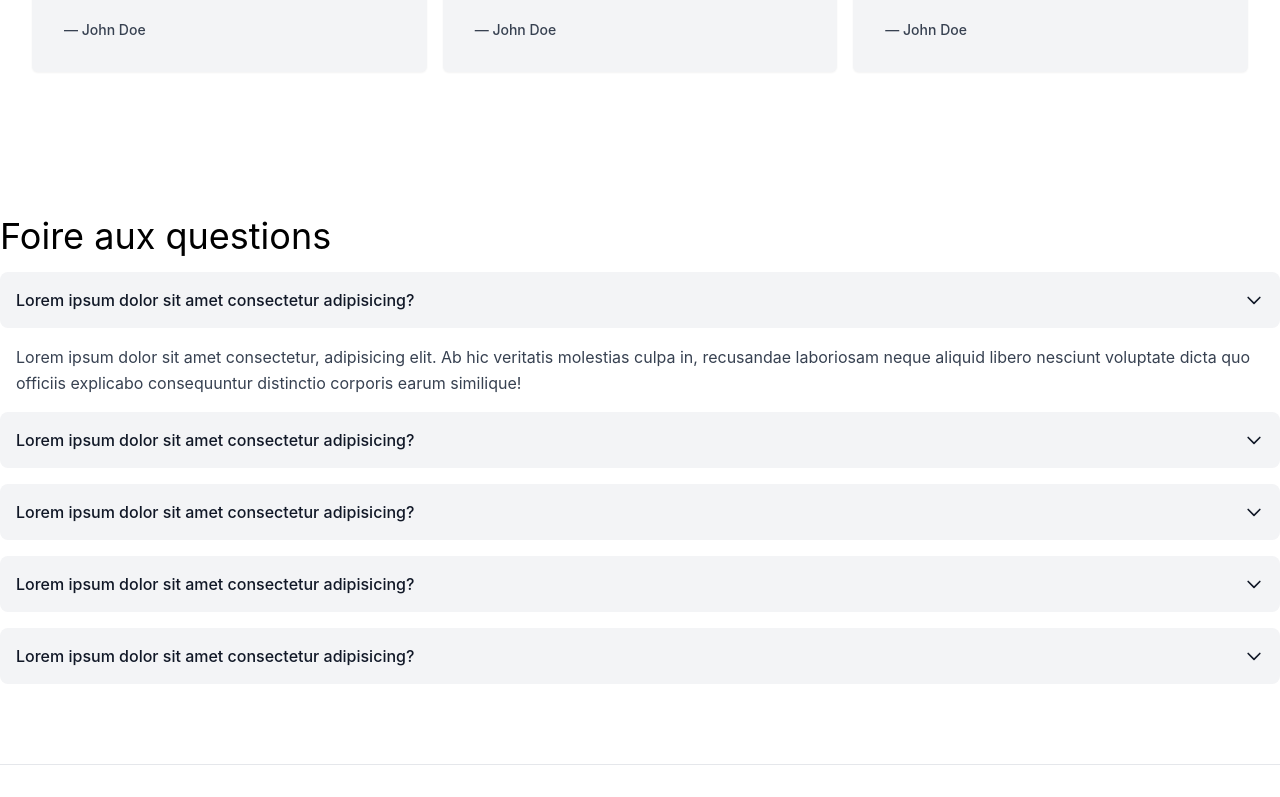
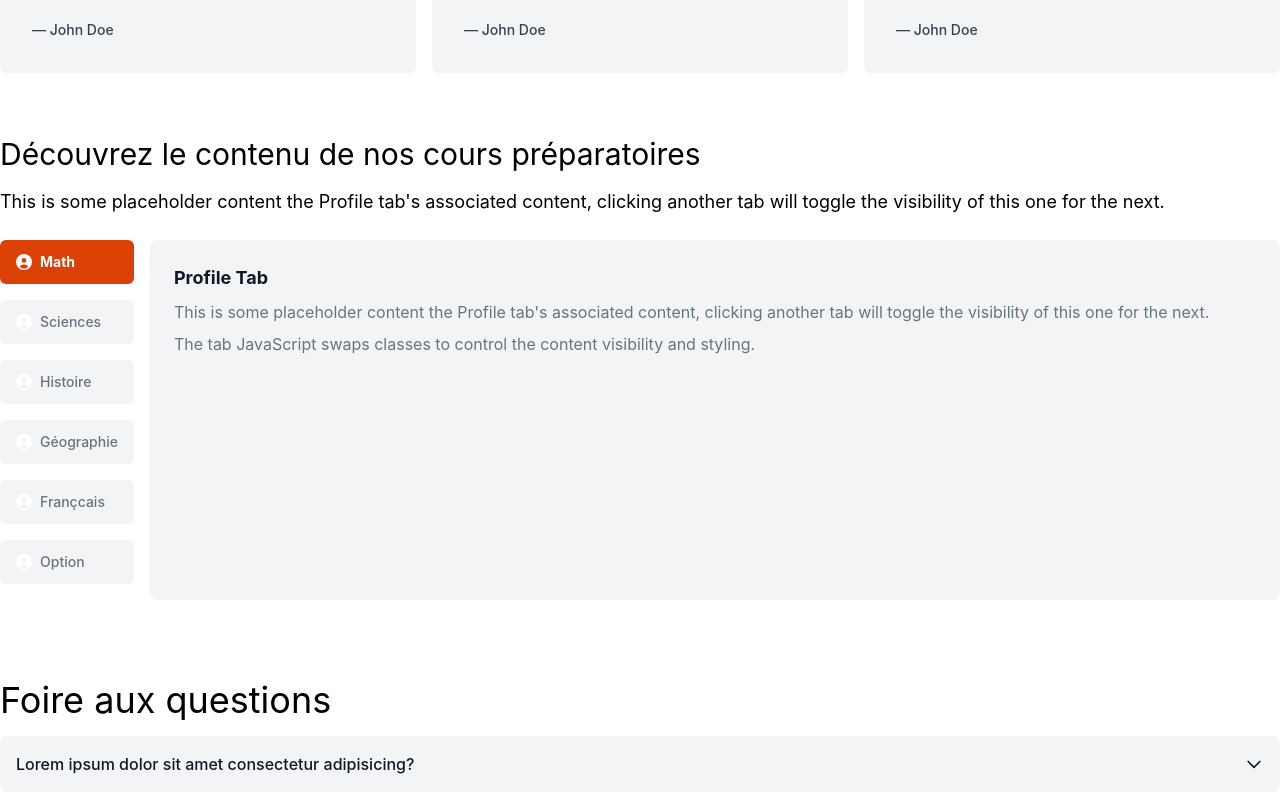
Before and after one commit to williambaele/classpro, a React (Create React App) app: page /temoignages in a window 1280 px wide. Shown: the part 2365-3162 px from the top of the page. Built offline with nearby package versions, Linux system fonts and the light colour scheme.

Commit message:
Ajout de la section contenu de cours + style fixes

```diff
--- a/src/App.js
+++ b/src/App.js
@@ -4,6 +4,7 @@ import Header from "./components/Header";
 import Hero from "./components/Hero";
 import Lessons from "./components/Lessons";
 import Numbers from "./components/Numbers";
+import TabLessons from "./components/TabLessons";
 import Testimonials from "./components/Testimonials";
 
 function App() {
@@ -14,6 +15,7 @@ function App() {
       <Lessons />
       <Numbers />
       <Testimonials />
+      <TabLessons />
       <Faq />
       <Footer />
     </div>
--- a/src/components/Lessons.js
+++ b/src/components/Lessons.js
@@ -66,7 +66,7 @@ const Lessons = () => {
               href="#"
               className="mt-8 inline-block rounded bg-[#DB4105] px-12 py-3 text-sm font-medium text-white transition hover:bg-[#DB4105]/90 focus:outline-none focus:ring focus:ring-yellow-400"
             >
-              Get Started Today
+              Voir le contenu des cours
             </a>
           </div>
 
--- a/src/components/Numbers.js
+++ b/src/components/Numbers.js
@@ -44,7 +44,7 @@ const Numbers = () => {
   return (
     <div className="bg-gray-50">
       <div className="mx-auto container px-4 md:px-0">
-        <div className="mx-auto max-w-screen-xl px-4 py-12 sm:px-6 md:py-16 lg:px-8">
+        <div className="py-12 md:py-16">
           <div className="mx-auto max-w-3xl text-center">
             <h2 className="text-3xl font-bold text-gray-900 sm:text-4xl">
               Méthodologie bien ficellée
--- /dev/null
+++ b/src/components/TabLessons.js
@@ -0,0 +1,89 @@
+import React, { useState } from "react";
+
+const TabLessons = () => {
+  const titles = [
+    {
+      name: "Math",
+      svg: "",
+    },
+    {
+      name: "Sciences",
+      svg: "",
+    },
+    {
+      name: "Histoire",
+      svg: "",
+    },
+    {
+      name: "Géographie",
+      svg: "",
+    },
+    {
+      name: "Françcais",
+      svg: "",
+    },
+    {
+      name: "Option",
+      svg: "",
+    },
+  ];
+
+  const [activeTab, setActiveTab] = useState(0);
+  return (
+    <div className="container mx-auto px-4 md:px-0 flex flex-col space-y-6">
+      <div className="flex flex-col space-y-4">
+        <h2 className="text-3xl">
+          Découvrez le contenu de nos cours préparatoires
+        </h2>
+        <p className="text-lg">
+          This is some placeholder content the Profile tab's associated content,
+          clicking another tab will toggle the visibility of this one for the
+          next.
+        </p>
+      </div>
+      <div className="md:flex  gap-4">
+        <ul className="flex md:block space-y space-y-4 justify-around text-sm font-medium text-gray-500 mb-4  items-end">
+          {titles.map((title, index) => (
+            <li key={index} onClick={() => setActiveTab(index)}>
+              <div
+                className={`inline-flex items-center px-2 md:px-4 py-3 rounded-md cursor-pointer w-full ${
+                  activeTab === index
+                    ? "bg-[#DB4105] text-white font-bold"
+                    : "bg-gray-100"
+                }`}
+                aria-current="page"
+              >
+                <svg
+                  className="w-4 h-4 me-2 text-white hidden md:block"
+                  aria-hidden="true"
+                  xmlns="http://www.w3.org/2000/svg"
+                  fill="currentColor"
+                  viewBox="0 0 20 20"
+                >
+                  <path d="M10 0a10 10 0 1 0 10 10A10.011 10.011 0 0 0 10 0Zm0 5a3 3 0 1 1 0 6 3 3 0 0 1 0-6Zm0 13a8.949 8.949 0 0 1-4.951-1.488A3.987 3.987 0 0 1 9 13h2a3.987 3.987 0 0 1 3.951 3.512A8.949 8.949 0 0 1 10 18Z" />
+                </svg>
+                {title.name}
+              </div>
+            </li>
+          ))}
+        </ul>
+        <div className="p-6 bg-gray-100 text-medium text-gray-500 rounded-lg w-full">
+          <h3 className="text-lg font-bold text-gray-900 dark:text-white mb-2">
+            Profile Tab
+          </h3>
+          <p className="mb-2">
+            This is some placeholder content the Profile tab's associated
+            content, clicking another tab will toggle the visibility of this one
+            for the next.
+          </p>
+          <p>
+            The tab JavaScript swaps classes to control the content visibility
+            and styling.
+          </p>
+        </div>
+      </div>
+    </div>
+  );
+};
+
+export default TabLessons;
--- a/src/components/Testimonials.js
+++ b/src/components/Testimonials.js
@@ -48,7 +48,7 @@ const Testimonials = () => {
 
   return (
     <section class="mx-auto container px-4 md:px-0">
-      <div class="mx-auto max-w-screen-2xl px-4 py-12 sm:px-6 lg:px-8 lg:py-16">
+      <div class="py-12  lg:py-16">
         <div class="md:flex md:items-end md:justify-between">
           <div class="max-w-xl">
             <h2 class="text-4xl font-bold tracking-tight text-gray-900 sm:text-5xl">
```
